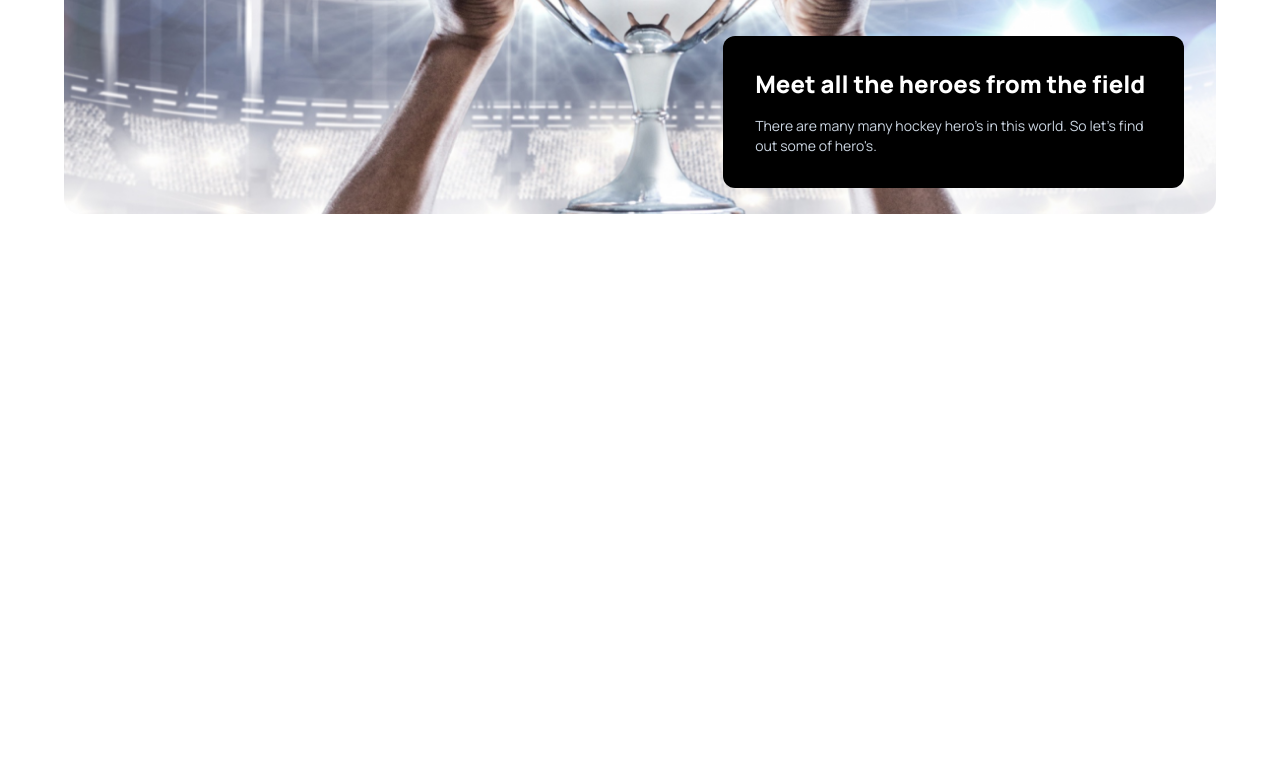
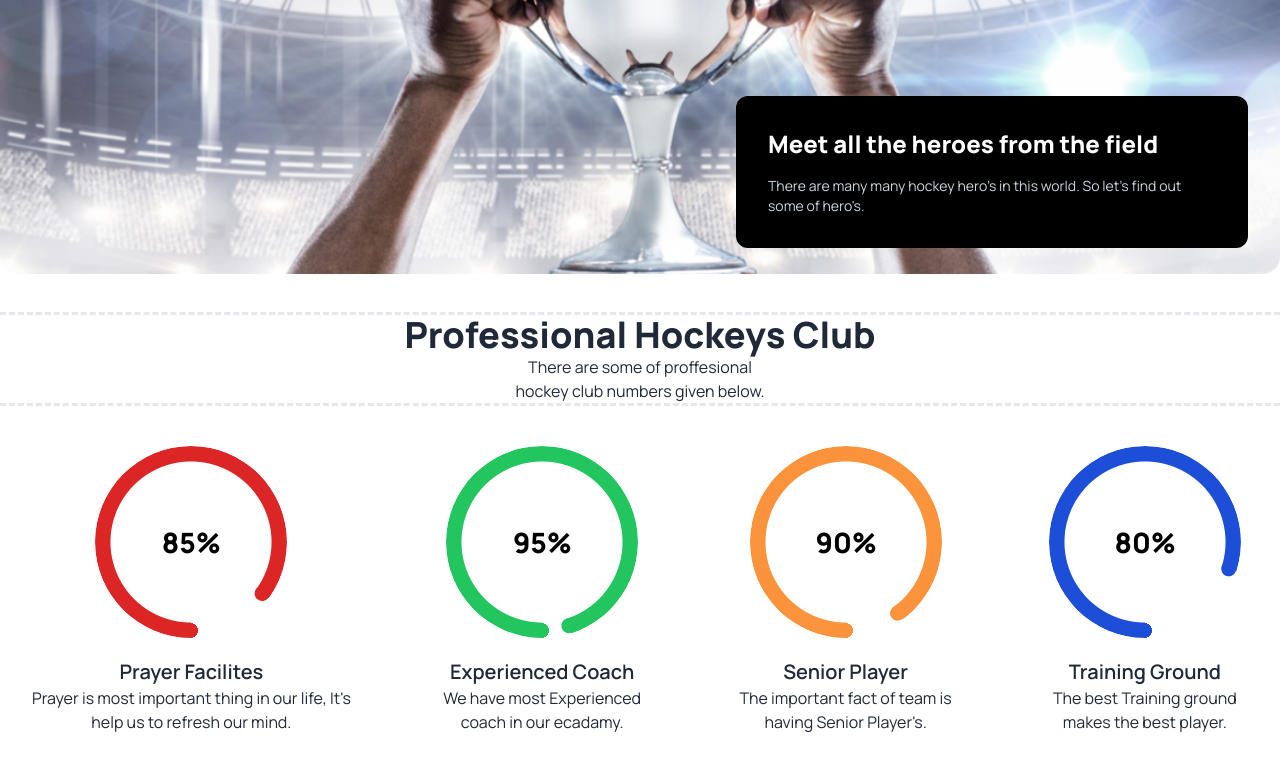
Before and after one commit to hasanredoy/a-3-hockey-s, a plain HTML site: page index.html in a window 1280 px wide. Shown: the part 436-1206 px from the top of the page. Before the commit the page ends 800 px from the top, so only its background shows below. Drawn offline with nearby package versions, Linux system fonts and the light colour scheme.

Commit message:
added froffesional section

```diff
--- a/index.html
+++ b/index.html
@@ -16,10 +16,9 @@
     rel="stylesheet">
 
   <style>
-  *{
+    * {
       font-family: 'Manrope', sans-serif;
     }
-
   </style>
   <title>Hockey's Playground</title>
 </head>
@@ -31,9 +30,13 @@
       <div class="navbar-start">
         <div class="dropdown">
           <div tabindex="0" role="button" class="btn btn-ghost lg:hidden">
-            <svg xmlns="http://www.w3.org/2000/svg" class="h-5 w-5" fill="none" viewBox="0 0 24 24" stroke="currentColor"><path stroke-linecap="round" stroke-linejoin="round" stroke-width="2" d="M4 6h16M4 12h8m-8 6h16" /></svg>
+            <svg xmlns="http://www.w3.org/2000/svg" class="h-5 w-5" fill="none" viewBox="0 0 24 24"
+              stroke="currentColor">
+              <path stroke-linecap="round" stroke-linejoin="round" stroke-width="2" d="M4 6h16M4 12h8m-8 6h16" />
+            </svg>
           </div>
-          <ul tabindex="0" class="menu menu-sm dropdown-content mt-3 z-[1] p-2 shadow bg-base-100 rounded-box w-52 text-xl">
+          <ul tabindex="0"
+            class="menu menu-sm dropdown-content mt-3 z-[1] p-2 shadow bg-base-100 rounded-box w-52 text-xl">
             <li class="text-[#FF4240]"><a href="#">Home</a></li>
             <li><a href="#">About</a></li>
             <li><a href="#">Pages</a></li>
@@ -59,7 +62,7 @@
     </div>
   </nav>
   <!-- header banner -->
-  <header class="container mx-auto my-8 relative w-[90%]">
+  <header class="container mx-auto my-8 relative w-[90%] lg:w-full">
     <div class="carousel w-full">
       <div id="slide1" class="carousel-item relative w-full">
         <img src="1.png" class="w-full" />
@@ -91,12 +94,71 @@
       </div>
     </div>
     <!-- top on slider -->
-  <div class="bg-black text-white mx-auto w-[100%] lg:w-[40%] p-8 rounded-xl space-y-4 static lg:absolute right-8 bottom-8">
+    <div
+      class="bg-black text-white mx-auto w-[100%] lg:w-[40%] p-8 rounded-xl space-y-4 static lg:absolute right-8 bottom-8">
       <h1 class="text-lg lg:text-2xl font-extrabold">Meet all the heroes from the field</h1>
-    <p class="text-slate-300 text-sm">There are many many hockey hero's in this world. So let's find out some of hero's.</p>
+      <p class="text-slate-300 text-sm">There are many many hockey hero's in this world. So let's find out some of
+        hero's.</p>
     </div>
   </header>
-<main>
+  <main class="container mx-auto w-[90%] lg:w-full">
+    <!-- proffesional section  -->
+    <section class="my-7">
+      <div class="border-t-[3px] border-b-[3px] border-dashed border-[#131318331]">
+        <h2 class="text-2xl lg:text-4xl font-extrabold text-center">Professional Hockeys Club</h2>
+        <p class=" text-center">There are some of proffesional <br> hockey club numbers given below.</p>
+      </div>
+      <div  class="flex flex-col lg:flex-row lg:gap-5">
+        <!-- radial 1 -->
+        <div class="p-5 ">
+          <div class="flex justify-center mb-5">
+            <div class="radial-progress rotate-180 text-red-600 mt-5 " style="--value:85; --size:12rem; --thickness: 15px;"
+            role="progressbar">
+            <p class="text-black -rotate-180 text-[28px] font-extrabold">85%</p>
+          </div>
+          </div>
+          <h3 class="text-xl font-semibold text-center">Prayer Facilites</h3>
+          <p class="text-center">Prayer is most important thing in our life, It's help us to refresh our mind.</p>
+        </div>
+
+        <!-- radial 2 -->
+        <div class="p-5 ">
+          <div class="flex justify-center mb-5">
+            <div class="radial-progress rotate-180 text-green-500 mt-5 " style="--value:95; --size:12rem; --thickness: 15px;"
+            role="progressbar">
+            <p class="text-black -rotate-180 text-[28px] font-extrabold">95%</p>
+          </div>
+          </div>
+          <h3 class="text-xl font-semibold text-center">Experienced Coach</h3>
+          <p class="text-center">We have most Experienced coach in our ecadamy.</p>
+        </div>
+
+        <!-- radial 3 -->
+        <div class="p-5 ">
+          <div class="flex justify-center mb-5">
+            <div class="radial-progress rotate-180 text-orange-400 mt-5 " style="--value:90; --size:12rem; --thickness: 15px;"
+            role="progressbar">
+            <p class="text-black -rotate-180 text-[28px] font-extrabold">90%</p>
+          </div>
+          </div>
+          <h3 class="text-xl font-semibold text-center">Senior Player</h3>
+          <p class="text-center">The important fact of team is having Senior Player's.</p>
+        </div>
+
+        <!-- radial 4 -->
+        <div class="p-5 ">
+          <div class="flex justify-center mb-5">
+            <div class="radial-progress rotate-180 text-blue-700 mt-5 " style="--value:80; --size:12rem; --thickness: 15px;"
+            role="progressbar">
+            <p class="text-black -rotate-180 text-[28px] font-extrabold">80%</p>
+          </div>
+          </div>
+          <h3 class="text-xl font-semibold text-center">Training Ground</h3>
+          <p class="text-center">The best Training ground makes the best player.</p>
+        </div>
+
+      </div>
+    </section>
 
   </main>
 </body>
```
Lines whose indentation alone changed are shown as unchanged.
